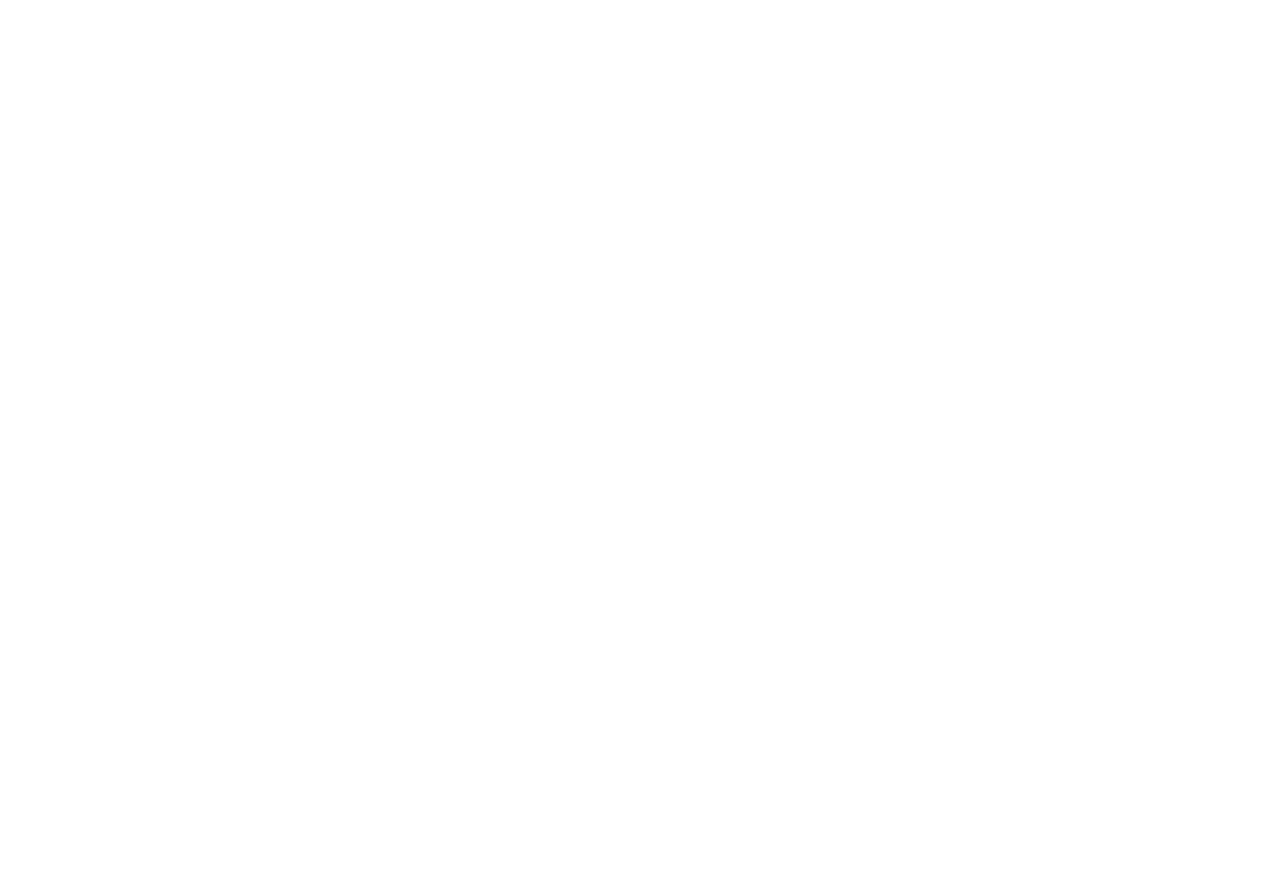
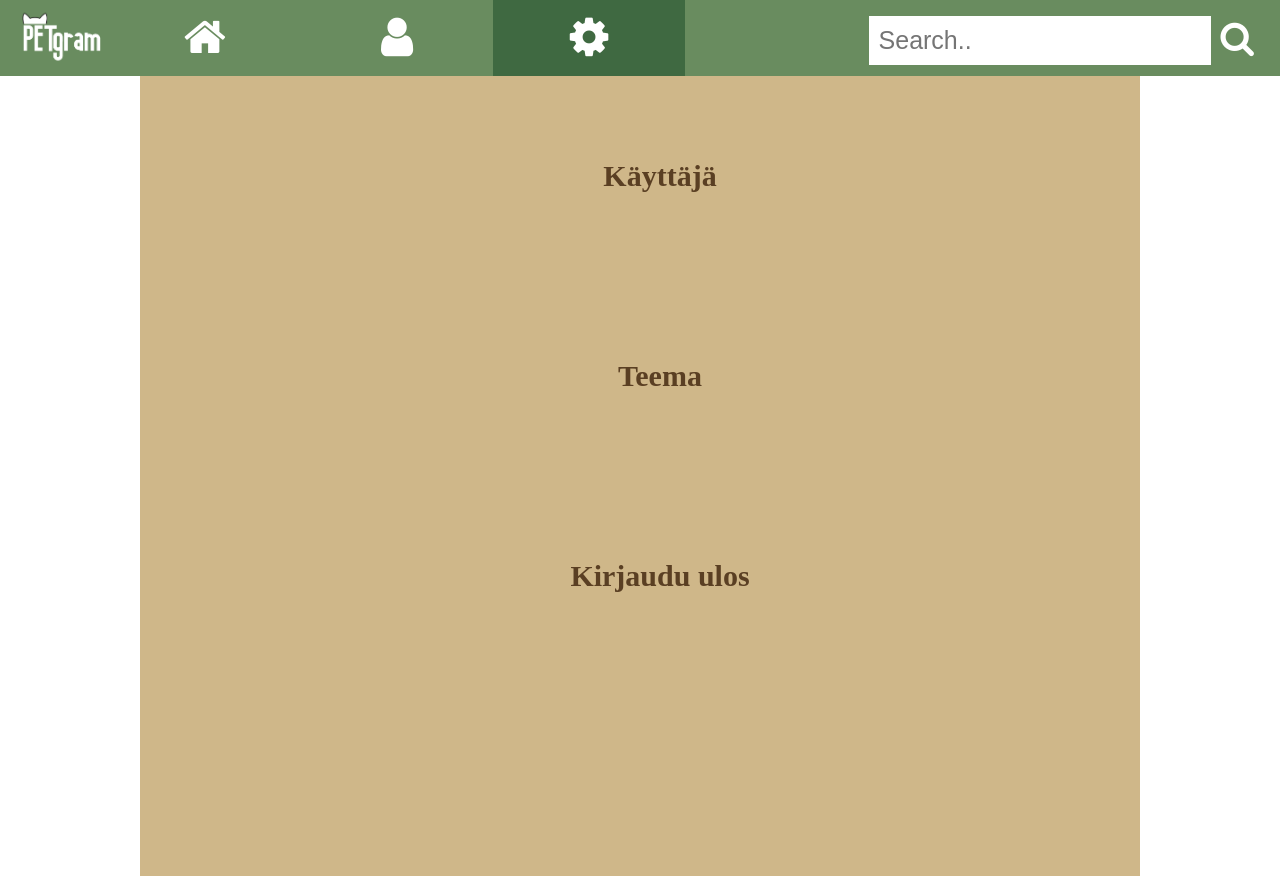
Before and after one commit to Hansuppi/PETgram, a plain HTML site: page asetukset.html in a window 1280 px wide. Before the commit the page ends 800 px from the top, so only its background shows below. Drawn offline with Linux system fonts and the light colour scheme.

Commit message:
asetus muokkaus

```diff
--- /dev/null
+++ b/asetukset.css
@@ -0,0 +1,19 @@
+.asetusbox{
+
+    margin-left: auto;
+    margin-right: auto;
+    width: 1000px;
+    z-index: 1;
+    background-color: #cfb789;
+    text-align: center;
+    height: 100vh;
+    line-height: 200px;
+    font-weight: 600;
+    font-size: 30px;
+    color: #5a3f23;
+
+}
+ul{
+    list-style-type: none;
+    margin-top: 0px;
+}
--- a/asetukset.html
+++ b/asetukset.html
@@ -0,0 +1,37 @@
+<!DOCTYPE html>
+<html lang="en">
+<head>
+    <meta charset="UTF-8">
+    <title>Asetukset</title>
+    <meta name="viewport" content="width=device-width, initial-scale=1">
+    <link rel="stylesheet" href="main.css">
+    <link rel="stylesheet" href="asetukset.css">
+    <link rel="stylesheet" href="https://cdnjs.cloudflare.com/ajax/libs/font-awesome/4.7.0/css/font-awesome.min.css">
+</head>
+
+<body>
+<nav>
+    <div class="icon-bar">
+        <img class="logo "src="PETgramlogo.png">
+        <a href="etusivu.html"><i class="fa fa-home"></i></a>
+        <a href="profiili.html"><i class="fa fa-user"></i></a>
+        <a class="active" href="asetukset.html"><i class="fa fa-gear"></i></a>
+        <div class="search-container">
+            <form action="/action_page.php">
+                <input type="text" placeholder="Search.." name="search">
+                <button type="submit"><i class="fa fa-search"></i></button>
+            </form>
+        </div>
+    </div>
+</nav>
+
+<div class="asetusbox">
+<ul>
+  <li><a>Käyttäjä</a></li>
+  <li><a>Teema</a></li>
+  <li><a>Kirjaudu ulos</a></li>
+</ul>
+</div>
+
+</body>
+</html>
```
Also changed, not shown: etusivu.html (+1 -1 lines), profiili.html (+1 -1 lines).
